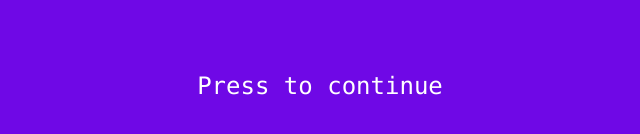
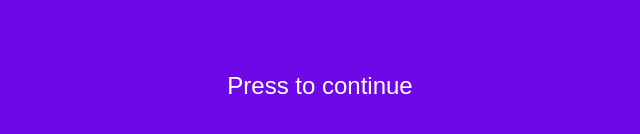
Before and after one commit to 0xe0b69e/psi-proj-2, a Next.js app: page /credits in a window 1280 px wide. Shown: the part 314-448 px from the top of the page, without its empty margins (320-960 px from the left). Built offline with nearby package versions, Linux system fonts and the light colour scheme; a web font is replaced by a local one.

Commit message:
Changed fonr

```diff
--- a/app/credits/page.js
+++ b/app/credits/page.js
@@ -126,7 +126,7 @@ export default function Page ()
           } );
         }}
       >
-        <p className={cn( "font-mono text-2xl select-none", !interacted && "cursor-pointer" )}>
+        <p className={cn( "text-2xl select-none", !interacted && "cursor-pointer" )}>
           Press to continue
         </p>
       </div>
```
